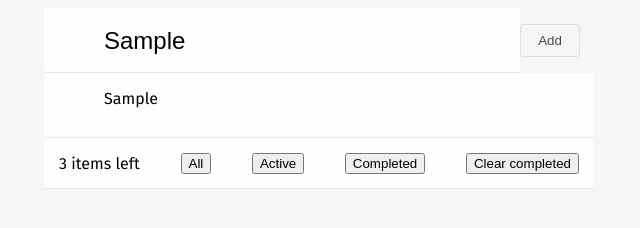
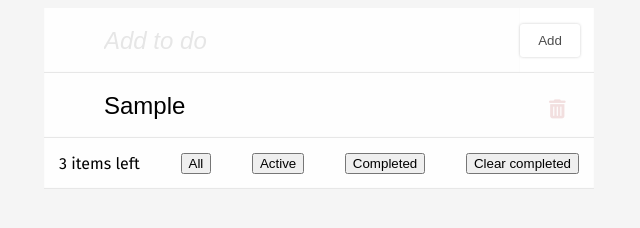
Before and after one commit to NikitaKondratenko/today, a plain HTML site: page index.html in a window 1280 px wide. Both pictures are taken after typing "Sample" into the empty fields and a click on the button "Add". Shown: the part 212-440 px from the top of the page, without its empty margins (321-961 px from the left). Drawn offline with nearby package versions, Linux system fonts and the light colour scheme.

Commit message:
one part

```diff
--- a/app.js
+++ b/app.js
@@ -1,27 +1,50 @@
-// function Accumulator(startingValue) {
-//     this.value = startingValue;
+let todos = [];
+let todoValue;
+let id = 0;
 
-//     this.read = function() {
-//         this.value += +prompt('Сколько нужно добавить?', 0);
-//     };
+function TodoItem(completed, remove, value, id) {
+  this.completed = completed;
+  this.remove = remove;
+  this.value = value;
+  this.id = id;
+}
 
-// }
+function clearTodoList() {
+  document.getElementById('newTodo').value = "";
+}
 
-// let accumulator = new Accumulator(1);
-// accumulator.read();
-// accumulator.read();
-// console.log(accumulator.value);
+function todoList() {
+  listTodo.innerHTML = '';
+  for (let todo of todos) {
+    $('#listTodo').append(`<input type="text" id="newTodo" class="newTodoList" value="${todo.value}">
+                           <div id="remove"><i class="fa fa-trash"></i></div>`);
+  };
+}
 
+$('#add').on('click', function() {
+  todoValue = document.getElementById('newTodo').value;
+  if (todoValue !== '') {
+    addList(todoValue);
+  }
+})
 
-// let fruits = ['Apples', 'Orange', 'Pear'];
-// alert ( fruits.pop());
-// alert(fruits);
+function addList(todoValue) {
+  id = ++id;
+  let todo = new TodoItem(false, false, todoValue, id);
+    todos.push(todo);
+    todoList();
+    clearTodoList();
+    console.log(todo);
+}
 
-// let todoValue = document.getElementsByClassName('newTodo');
-// let val = todoValue.value;
-// console.log(val);
+$('.fa-trash:before').on('click', function() {
+  alert(1);
+});
 
-add.onclick = function() {
-  let todo = document.getElementById('newTodo').value;
-  document.getElementById('listTodo').innerHTML = `${todo}`;
+function remove() {
+  todos.forEach( function(todo, i, todos) {
+    if(todo.remove == true) {
+      delete todos[i];
+    }
+  });
 }
--- a/index.html
+++ b/index.html
@@ -20,6 +20,7 @@
             </header>
             <div class="content">
                     <div class="content-item__todo" id="listTodo" ></div>
+
             </div>
             <footer class="footer">
                 <div class="footer-number">
@@ -44,6 +45,7 @@
     <link rel="stylesheet" href="style.css">
     <link href="https://fonts.googleapis.com/css?family=Fira+Sans:300,400&display=swap&subset=cyrillic" rel="stylesheet">
     <script src="https://ajax.googleapis.com/ajax/libs/jquery/3.4.1/jquery.min.js"></script>
+    <script src="https://use.fontawesome.com/dcdee8ee15.js"></script>
     <script src="app.js"></script>
 </body>
 </html>
--- a/style.sass
+++ b/style.sass
@@ -23,18 +23,35 @@ header
     border-radius: 3px
     cursor: pointer
     color: rgba(0, 0, 0, 0.7)
-    &:hover
+    &:hover,&:active,&:focus
       box-shadow: 0 0px 3px rgba(0,0,0,0.2)
+    &:active,&:focus
+      border: none
+      outline: none
 
-.content
-  &-item__todo
-    width: 474px
-    height: 33px
-    padding: 16px 16px 16px 60px
+.header
+  &-content
+    width: auto
+    height: auto
     background-color: #fff
-    background: rgba(0, 0, 0, 0.03)
-    background-color: #FEFEFE
     box-shadow: inset 0 -1px 1px rgba(0,0,0,0.1)
+
+.fa-trash
+  font-size: 19px
+  color: #000
+  display: flex
+  align-items: center
+  position: absolute
+  margin: -43px 0 0 500px
+  cursor: pointer
+  color: rgba(175, 47, 47, 0.15)
+  transition: .2s
+  padding: 5px
+  &:hover,&:active,&:focus
+    color: rgba(175, 47, 47, 0.5)
+
+.newTodoList
+  width: 474px
 
 input
   width: 400px
@@ -46,7 +63,6 @@ input
   box-shadow: inset 0 -1px 1px rgba(0,0,0,0.1)
   font-size: 24px
   &:active, &:focus
-    border: 1px solid rgba(0,0,0,0.3)
     outline: none
 
 input::-webkit-input-placeholder
```
Also changed, not shown: style.css.
